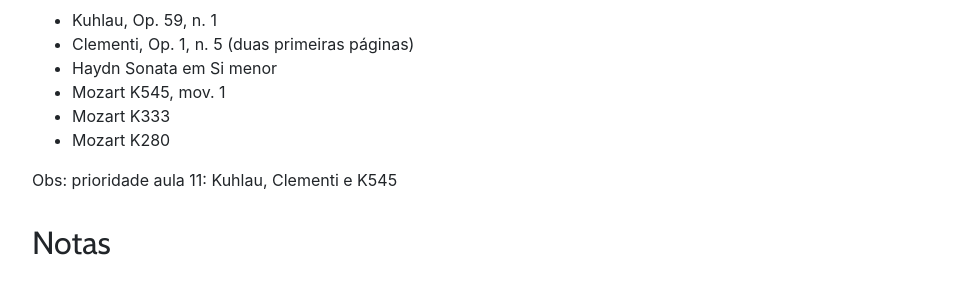
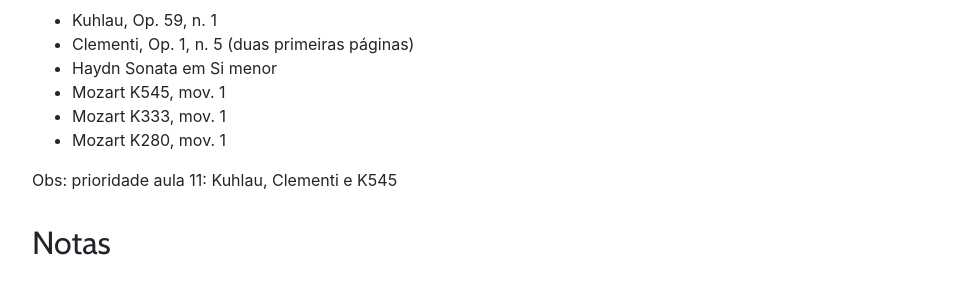
Before and after one commit to kroger/genosmus, a Jekyll site: the page built from _marcos/musa70.md, in a window 1280 px wide and 900 px high, scrolled down 3447 px. Shown: the part 154-444 px from the top of the window, without its empty margins (68-1026 px from the left). Built offline with Jekyll 4.4.1, drawn with Linux system fonts in a browser that asks for light colours; the table of contents is made by our own code.

Commit message:
Small fix

```diff
--- a/_marcos/musa70.md
+++ b/_marcos/musa70.md
@@ -156,8 +156,8 @@ Apenas a primeira página em todas as peças, exceto a de Clementi
 - Clementi, Op. 1, n. 5 (duas primeiras páginas)
 - Haydn Sonata em Si menor
 - Mozart K545, mov. 1
-- Mozart K333
-- Mozart K280
+- Mozart K333, mov. 1
+- Mozart K280, mov. 1
 
 Obs: prioridade aula 11: Kuhlau, Clementi e K545
 
```
